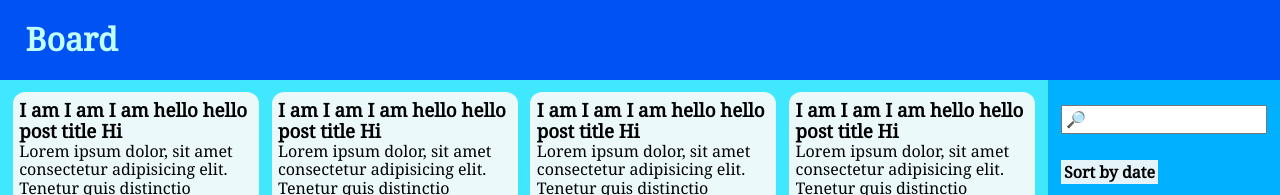
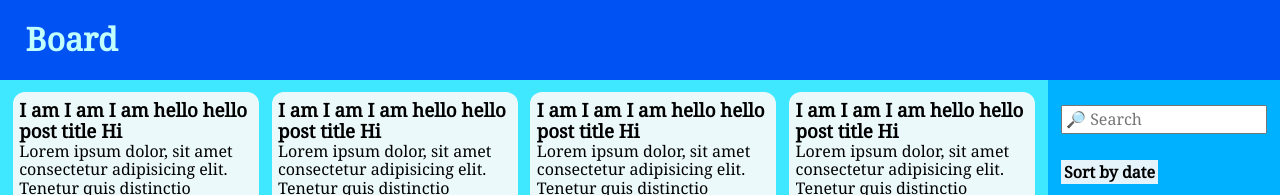
Before and after one commit to devDogra/ocean-frontend, a React (Vite) app: page / in a window 1280 px wide. Shown: the top 195 px of the page. Built offline with nearby package versions, Linux system fonts and the light colour scheme.

Commit message:
Modify search placeholder

```diff
--- a/src/App.jsx
+++ b/src/App.jsx
@@ -188,7 +188,7 @@ function App() {
               type="text"
               id="searched-post"
               name="searchedPost"
-              placeholder="🔎"
+              placeholder="🔎 Search"
             />
           </li>
 
```
